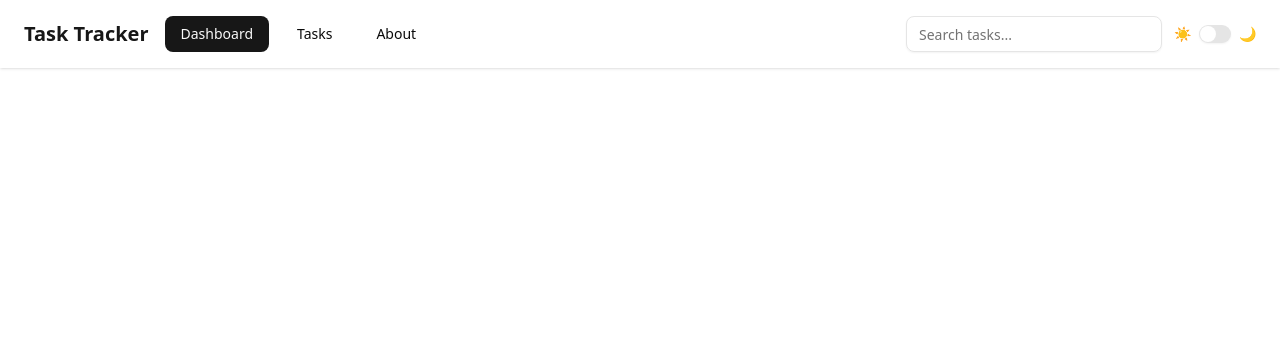
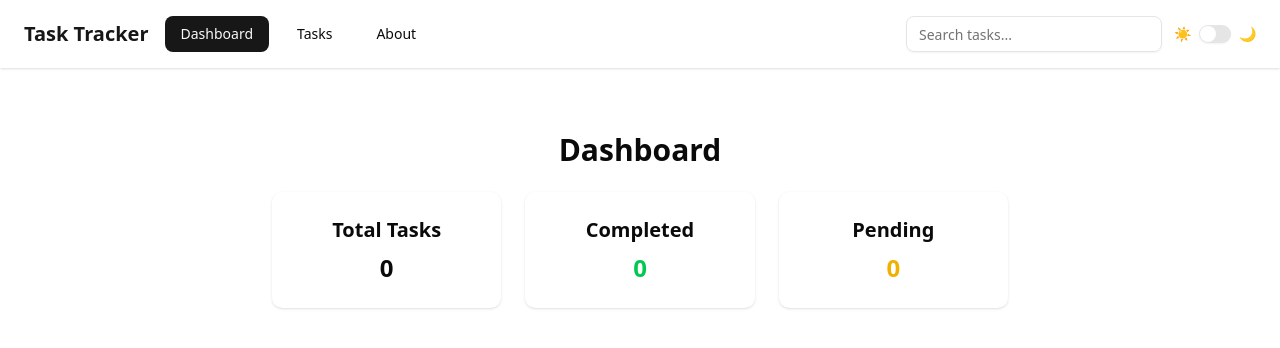
Before and after one commit to Weaver-K/Task-Manager, a React (Vite) app: page / in a window 1280 px wide. Shown: the top 348 px of the page. Built offline with nearby package versions, Linux system fonts and the light colour scheme.

Commit message:
Dashboad fix

```diff
--- a/src/App.jsx
+++ b/src/App.jsx
@@ -18,7 +18,7 @@
         <Navbar />
         <main className="flex-grow container mx-auto px-4 py-6">
           <Routes>
-            <Route path="/Dashboard" element={<Dashboard />} />
+            <Route path="/" element={<Dashboard />} />
             <Route path="/Tasks" element={<Tasks />} />
             <Route path="/About" element={<About />} />
           </Routes>
```
